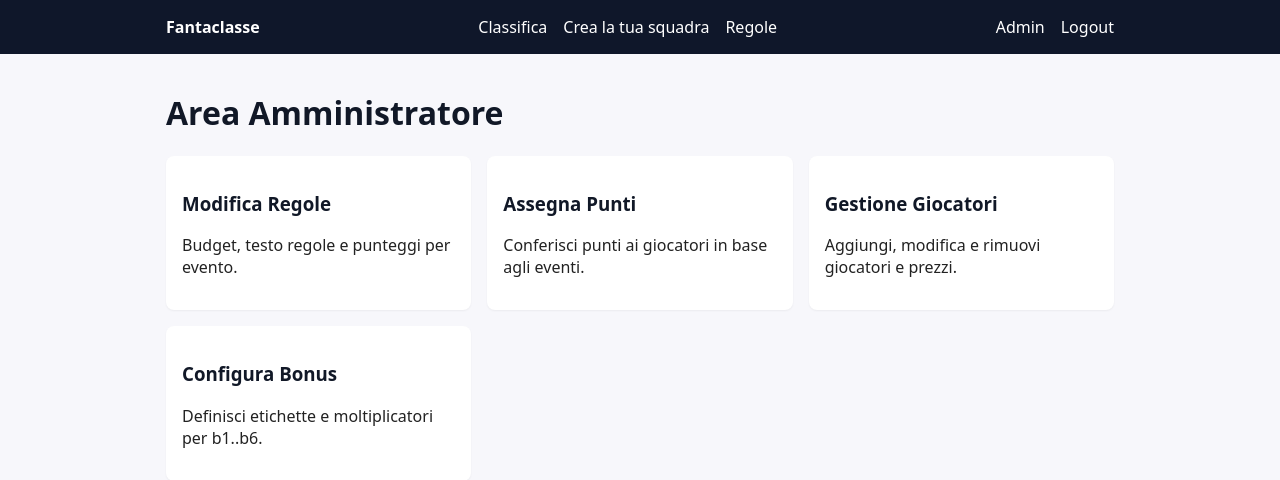
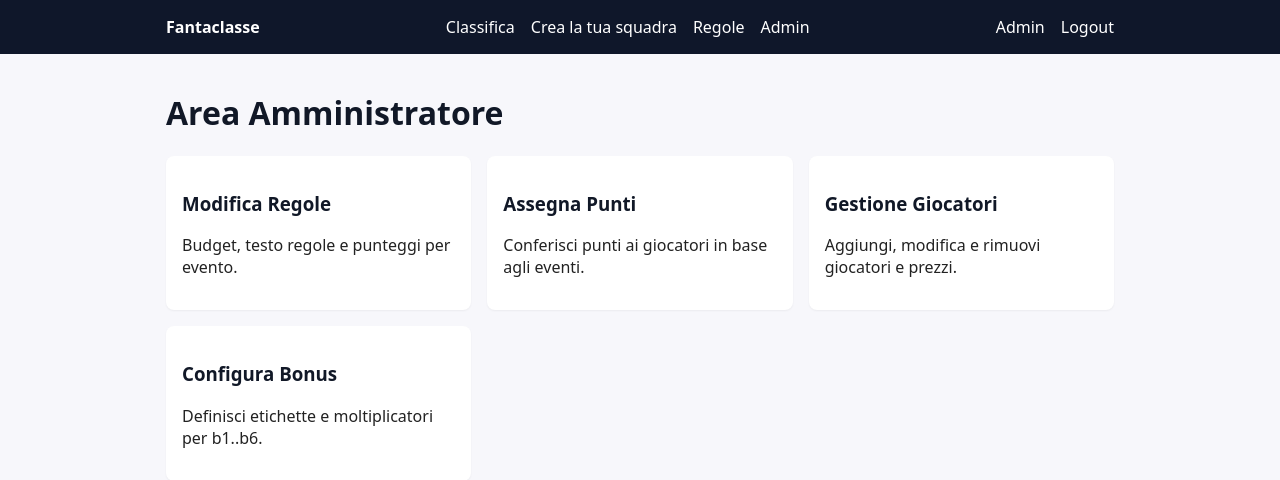
Before and after one commit to UlliPalla/fantacalsse, a Flask app: page /admin in a window 1280 px wide. Shown: the top 480 px of the page. Run offline with Flask 3, Linux system fonts and the light colour scheme; a user stored in the database is signed in; data comes from the database, SQL or seed files in the repository.

Commit message:
feat(ui): link Admin sempre visibile per utenti admin nella navbar

```diff
--- a/templates/base.html
+++ b/templates/base.html
@@ -16,6 +16,9 @@
                 <li><a href="{{ url_for('crea_squadra') }}">Crea la tua squadra</a></li>
                 {% endif %}
                 <li><a href="{{ url_for('regole') }}">Regole</a></li>
+                {% if current_user and current_user.is_admin %}
+                <li><a href="{{ url_for('admin_home') }}">Admin</a></li>
+                {% endif %}
             </ul>
             <ul class="nav-auth">
                 {% if session.get('user_id') %}
```
